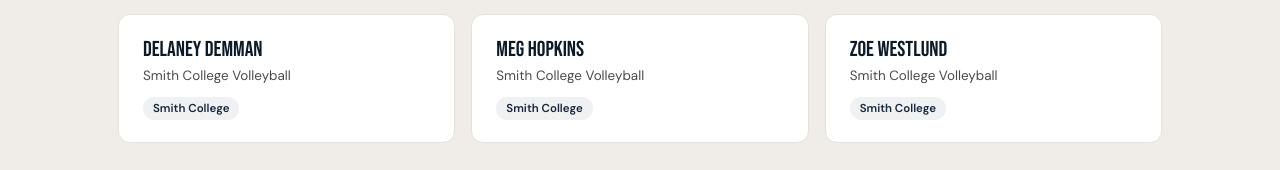
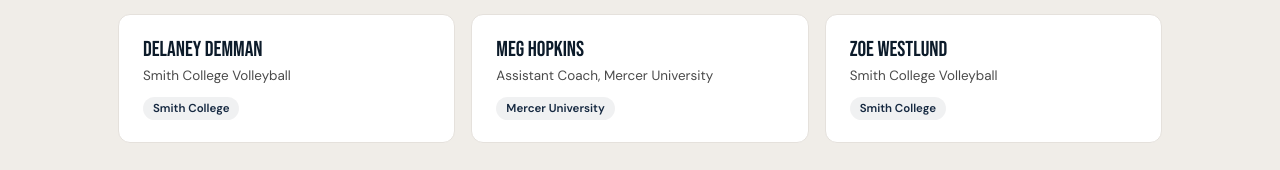
Before and after one commit to gregwalker5/gregwalkervolley, a Next.js app: page /about in a window 1280 px wide. Shown: the part 5542-5712 px from the top of the page. Built offline with nearby package versions, Linux system fonts and the light colour scheme.

Commit message:
Update Meg Hopkins role to Assistant Coach, Mercer University

```diff
--- a/src/app/about/page.tsx
+++ b/src/app/about/page.tsx
@@ -441,8 +441,8 @@
                 },
                 {
                   name: 'Meg Hopkins',
-                  role: 'Smith College Volleyball',
-                  tags: ['Smith College'],
+                  role: 'Assistant Coach, Mercer University',
+                  tags: ['Mercer University'],
                   highlight: false,
                 },
                 {
```
